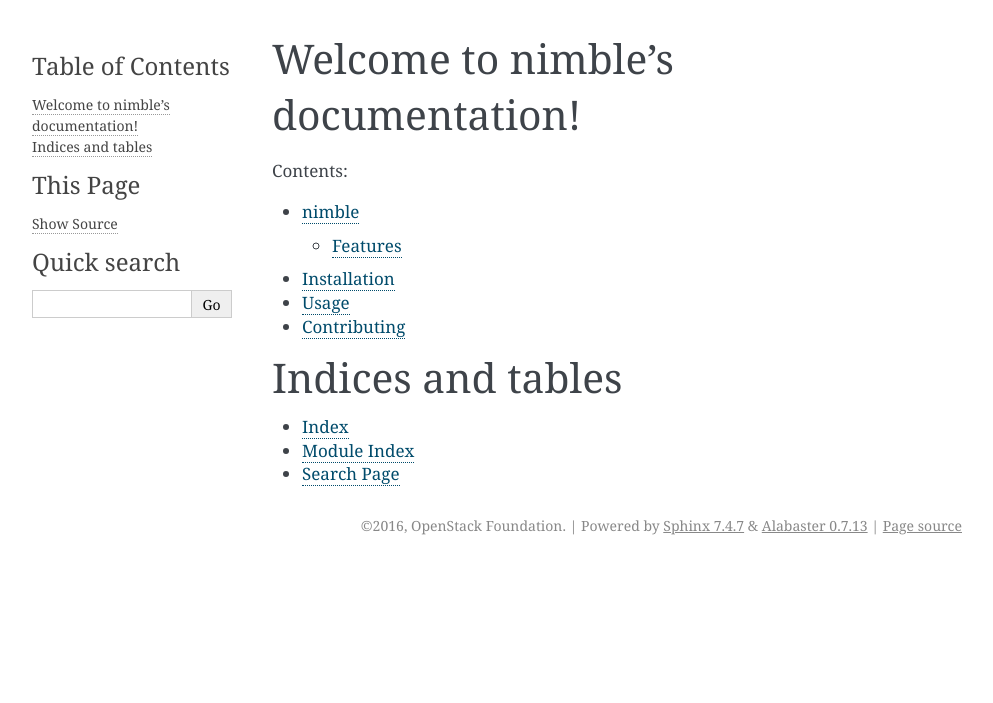
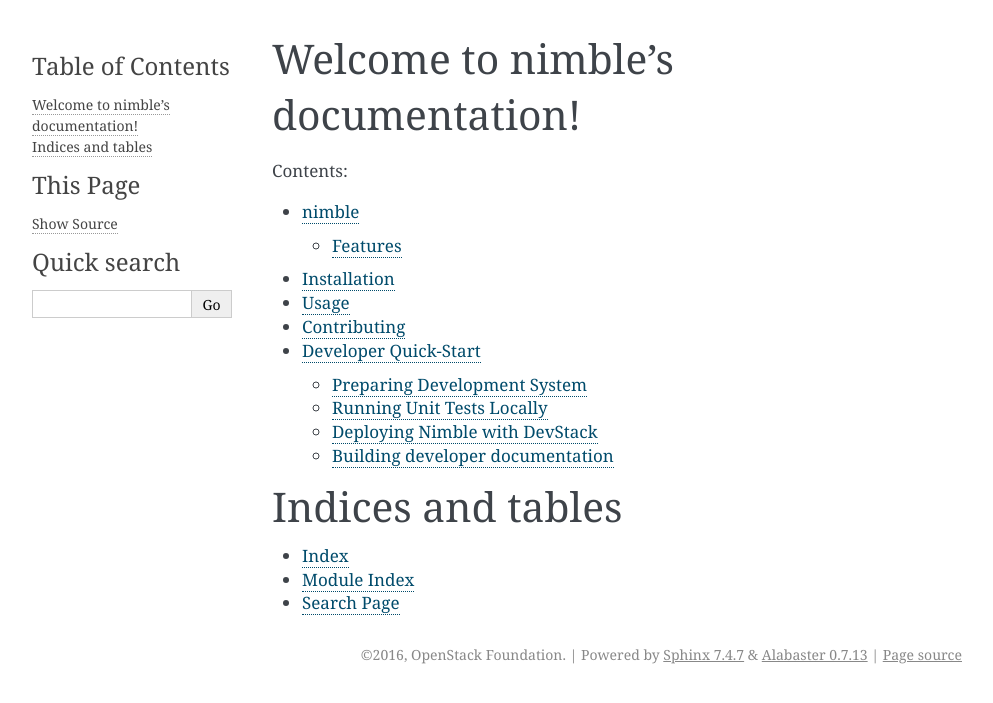
Before and after one commit to openstack-archive/mogan, a Sphinx documentation site: the page built from doc/source/index.rst, in a window 1280 px wide. Shown: the top 703 px of the page, without its empty margins (148-1141 px from the left). Built offline with Sphinx 7.4.7, drawn with Linux system fonts in a browser that asks for light colours; some of the changed lines change nothing that is shown.

Commit message:
Add dev quickstart for developers
Change-Id: I25f7fd684586cc8583ae5ce495eb2c9b59c8da29

```diff
--- /dev/null
+++ b/doc/source/dev/dev-quickstart.rst
@@ -0,0 +1,391 @@
+.. _dev-quickstart:
+
+=====================
+Developer Quick-Start
+=====================
+
+This is a quick walkthrough to get you started developing code for Nimble.
+This assumes you are already familiar with submitting code reviews to
+an OpenStack project.
+
+The gate currently runs the unit tests under Python 2.7, Python 3.4
+and Python 3.5. It is strongly encouraged to run the unit tests locally prior
+to submitting a patch.
+
+.. note::
+    Do not run unit tests on the same environment as devstack due to
+    conflicting configuration with system dependencies.
+
+.. note::
+    This document is compatible with Python (3.5), Ubuntu (16.04) and Fedora (23).
+    When referring to different versions of Python and OS distributions, this
+    is explicitly stated.
+
+.. seealso::
+
+    http://docs.openstack.org/infra/manual/developers.html#development-workflow
+
+Preparing Development System
+============================
+
+System Prerequisites
+--------------------
+
+The following packages cover the prerequisites for a local development
+environment on most current distributions. Instructions for getting set up with
+non-default versions of Python and on older distributions are included below as
+well.
+
+- Ubuntu/Debian::
+
+    sudo apt-get install build-essential python-dev libssl-dev python-pip libmysqlclient-dev libxml2-dev libxslt-dev libpq-dev git git-review libffi-dev gettext ipmitool psmisc graphviz libjpeg-dev
+
+- Fedora 21/RHEL7/CentOS7::
+
+    sudo yum install python-devel openssl-devel python-pip mysql-devel libxml2-devel libxslt-devel postgresql-devel git git-review libffi-devel gettext ipmitool psmisc graphviz gcc libjpeg-turbo-devel
+
+  If using RHEL and yum reports "No package python-pip available" and "No
+  package git-review available", use the EPEL software repository.
+  Instructions can be found at `<https://fedoraproject.org/wiki/EPEL/FAQ#howtouse>`_.
+
+- Fedora 22 or higher::
+
+    sudo dnf install python-devel openssl-devel python-pip mysql-devel libxml2-devel libxslt-devel postgresql-devel git git-review libffi-devel gettext ipmitool psmisc graphviz gcc libjpeg-turbo-devel
+
+  Additionally, if using Fedora 23, ``redhat-rpm-config`` package should be
+  installed so that development virtualenv can be built successfully.
+
+- openSUSE/SLE 12::
+
+    sudo zypper install git git-review libffi-devel libmysqlclient-devel libopenssl-devel libxml2-devel libxslt-devel postgresql-devel python-devel python-nose python-pip gettext-runtime psmisc
+
+  Graphviz is only needed for generating the state machine diagram. To install it
+  on openSUSE or SLE 12, see
+  `<https://software.opensuse.org/download.html?project=graphics&package=graphviz-plugins>`_.
+
+
+(Optional) Installing Py34 requirements
+---------------------------------------
+
+If you need Python 3.4, follow the instructions above to install prerequisites
+and *additionally* install the following packages:
+
+- On Ubuntu 14.x/Debian::
+
+    sudo apt-get install python3-dev
+
+- On Ubuntu 16.04::
+
+    wget https://www.python.org/ftp/python/3.4.4/Python-3.4.4.tgz
+    sudo tar xzf Python-3.4.4.tgz
+    cd Python-3.4.4
+    sudo ./configure
+    sudo make altinstall
+
+    # This will install Python 3.4 without replacing 3.5. To check if 3.4 was installed properly
+    run this command:
+
+    python3.4 -V
+
+- On Fedora 21/RHEL7/CentOS7::
+
+    sudo yum install python3-devel
+
+- On Fedora 22 and higher::
+
+    sudo dnf install python3-devel
+
+(Optional) Installing Py35 requirements
+---------------------------------------
+
+If you need Python 3.5 support on an older distro that does not already have
+it, follow the instructions for installing prerequisites above and
+*additionally* run the following commands.
+
+- On Ubuntu 14.04::
+
+    wget https://www.python.org/ftp/python/3.5.2/Python-3.5.2.tgz
+    sudo tar xzf Python-3.5.2.tgz
+    cd Python-3.5.2
+    sudo ./configure
+    sudo make altinstall
+
+    # This will install Python 3.5 without replacing 3.4. To check if 3.5 was installed properly
+    run this command:
+
+    python3.5 -V
+
+- On Fedora 23::
+
+    sudo dnf install -y dnf-plugins-core
+    sudo dnf copr enable -y mstuchli/Python3.5
+    dnf install -y python35-python3
+
+Python Prerequisites
+--------------------
+
+If your distro has at least tox 1.8, use similar command to install
+``python-tox`` package. Otherwise install this on all distros::
+
+    sudo pip install -U tox
+
+You may need to explicitly upgrade virtualenv if you've installed the one
+from your OS distribution and it is too old (tox will complain). You can
+upgrade it individually, if you need to::
+
+    sudo pip install -U virtualenv
+
+
+Running Unit Tests Locally
+==========================
+
+If you haven't already, Nimble source code should be pulled directly from git::
+
+    # from your home or source directory
+    cd ~
+    git clone https://git.openstack.org/openstack/nimble
+    cd nimble
+
+Running Unit and Style Tests
+----------------------------
+
+All unit tests should be run using tox. To run Nimble's entire test suite::
+
+    # to run the py27, py34, py35 unit tests, and the style tests
+    tox
+
+To run a specific test or tests, use the "-e" option followed by the tox target
+name. For example::
+
+    # run the unit tests under py27 and also run the pep8 tests
+    tox -epy27 -epep8
+
+.. note::
+    If tests are run under py27 and then run under py34 or py35 the following error may occur::
+
+      db type could not be determined
+      ERROR: InvocationError: '/home/ubuntu/nimble/.tox/py35/bin/ostestr'
+
+    To overcome this error remove the file `.testrepository/times.dbm`
+    and then run the py34 or py35 test.
+
+You may pass options to the test programs using positional arguments.
+To run a specific unit test, this passes the -r option and desired test
+(regex string) to `os-testr <https://pypi.python.org/pypi/os-testr>`_::
+
+    # run a specific test for Python 2.7
+    tox -epy27 -- -r test_name
+
+Debugging unit tests
+--------------------
+
+In order to break into the debugger from a unit test we need to insert
+a breaking point to the code:
+
+.. code-block:: python
+
+  import pdb; pdb.set_trace()
+
+Then run ``tox`` with the debug environment as one of the following::
+
+  tox -e debug
+  tox -e debug test_file_name
+  tox -e debug test_file_name.TestClass
+  tox -e debug test_file_name.TestClass.test_name
+
+For more information see the `oslotest documentation
+<http://docs.openstack.org/developer/oslotest/features.html#debugging-with-oslo-debug-helper>`_.
+
+Additional Tox Targets
+----------------------
+
+There are several additional tox targets not included in the default list, such
+as the target which builds the documentation site.   See the ``tox.ini`` file
+for a complete listing of tox targets. These can be run directly by specifying
+the target name::
+
+    # generate the documentation pages locally
+    tox -edocs
+
+    # generate the sample configuration file
+    tox -egenconfig
+
+
+Deploying Nimble with DevStack
+==============================
+
+DevStack may be configured to deploy Nimble, It is easy to develop Nimble
+with the devstack environment. Nimble depends on Ironic, Neutron, and Glance
+to create and schedule virtual machines to simulate bare metal servers.
+It is highly recommended to deploy on an expendable virtual machine and not
+on your personal work station. Deploying Nimble with DevStack requires a
+machine running Ubuntu 14.04 (or later) or Fedora 20 (or later). Make sure
+your machine is fully up to date and has the latest packages installed before
+beginning this process.
+
+.. seealso::
+
+    http://docs.openstack.org/developer/devstack/
+
+
+Devstack will no longer create the user 'stack' with the desired
+permissions, but does provide a script to perform the task::
+
+    git clone https://git.openstack.org/openstack-dev/devstack.git devstack
+    sudo ./devstack/tools/create-stack-user.sh
+
+Switch to the stack user and clone DevStack::
+
+    sudo su - stack
+    git clone https://git.openstack.org/openstack-dev/devstack.git devstack
+
+Create devstack/local.conf with minimal settings required to enable Nimble::
+
+    cd devstack
+    cat >local.conf <<END
+    [[local|localrc]]
+    # Credentials
+    ADMIN_PASSWORD=password
+    DATABASE_PASSWORD=password
+    RABBIT_PASSWORD=password
+    SERVICE_PASSWORD=password
+    SERVICE_TOKEN=password
+    SWIFT_HASH=password
+    SWIFT_TEMPURL_KEY=password
+
+    # Enable Ironic plugin
+    enable_plugin ironic git://git.openstack.org/openstack/ironic
+
+    # Enable Nimble plugin
+    enable_plugin nimble git://git.openstack.org/openstack/nimble
+
+    # Enable Neutron which is required by Ironic and disable nova-network.
+    disable_service n-net
+    disable_service n-novnc
+    enable_service q-svc
+    enable_service q-agt
+    enable_service q-dhcp
+    enable_service q-l3
+    enable_service q-meta
+    enable_service neutron
+
+    # Enable Swift for agent_* drivers
+    enable_service s-proxy
+    enable_service s-object
+    enable_service s-container
+    enable_service s-account
+
+    # Disable Nova
+    disable_service nova n-api n-cpu n-cond n-sch n-novnc n-cauth
+
+    # Disable Horizon
+    disable_service horizon
+
+    # Disable Heat
+    disable_service heat h-api h-api-cfn h-api-cw h-eng
+
+    # Disable Cinder
+    disable_service cinder c-sch c-api c-vol
+
+    # Swift temp URL's are required for agent_* drivers.
+    SWIFT_ENABLE_TEMPURLS=True
+
+    # Create 3 virtual machines to pose as Ironic's baremetal nodes.
+    IRONIC_VM_COUNT=3
+    IRONIC_VM_SSH_PORT=22
+    IRONIC_BAREMETAL_BASIC_OPS=True
+
+    # Enable Ironic drivers.
+    IRONIC_ENABLED_DRIVERS=fake,agent_ssh,agent_ipmitool,pxe_ssh,pxe_ipmitool
+
+    # Change this to alter the default driver for nodes created by devstack.
+    # This driver should be in the enabled list above.
+    IRONIC_DEPLOY_DRIVER=agent_ipmitool
+
+    # The parameters below represent the minimum possible values to create
+    # functional nodes.
+    IRONIC_VM_SPECS_RAM=1280
+    IRONIC_VM_SPECS_DISK=10
+
+    # Size of the ephemeral partition in GB. Use 0 for no ephemeral partition.
+    IRONIC_VM_EPHEMERAL_DISK=0
+
+    # To build your own IPA ramdisk from source, set this to True
+    IRONIC_BUILD_DEPLOY_RAMDISK=False
+
+    VIRT_DRIVER=ironic
+
+    # By default, DevStack creates a 10.0.0.0/24 network for instances.
+    # If this overlaps with the hosts network, you may adjust with the
+    # following.
+    NETWORK_GATEWAY=10.1.0.1
+    FIXED_RANGE=10.1.0.0/24
+    FIXED_NETWORK_SIZE=256
+
+    # Log all output to files
+    LOGFILE=$HOME/devstack.log
+    LOGDIR=$HOME/logs
+    IRONIC_VM_LOG_DIR=$HOME/ironic-bm-logs
+
+    END
+
+.. note::
+    Git protocol requires access to port 9418, which is not a standard port that
+    corporate firewalls always allow. If you are behind a firewall or on a proxy that
+    blocks Git protocol, modify the ``enable_plugin`` line to use ``https://`` instead
+    of ``git://`` and add ``GIT_BASE=https://git.openstack.org`` to the credentials::
+
+      GIT_BASE=https://git.openstack.org
+
+      # Enable Nimble plugin
+      enable_plugin nimble https://git.openstack.org/openstack/nimble
+
+Run stack.sh::
+
+    ./stack.sh
+
+Source credentials, and spawn an instance as the ``demo`` user::
+
+    source ~/devstack/openrc
+
+    # query the image id of the default cirros image
+    image=$(openstack image show $DEFAULT_IMAGE_NAME -f value -c id)
+
+    # spawn instance
+    As our nimbleclient is not ready now, will add this soon...
+
+Building developer documentation
+================================
+
+If you would like to build the documentation locally, eg. to test your
+documentation changes before uploading them for review, run these
+commands to build the documentation set:
+
+- On your local machine::
+
+    # activate your development virtualenv
+    source .tox/venv/bin/activate
+
+    # build the docs
+    tox -edocs
+
+    #Now use your browser to open the top-level index.html located at:
+    nimble/doc/build/html/index.html
+
+
+- On a remote machine::
+
+    # Go to the directory that contains the docs
+    cd ~/nimble/doc/source/
+
+    # Build the docs
+    tox -edocs
+
+    # Change directory to the newly built HTML files
+    cd ~/nimble/doc/build/html/
+
+    # Create a server using python on port 8000
+    python -m SimpleHTTPServer 8000
+
+    #Now use your browser to open the top-level index.html located at:
+    http://host_ip:8000
--- a/doc/source/index.rst
+++ b/doc/source/index.rst
@@ -15,6 +15,7 @@
    installation
    usage
    contributing
+   dev/dev-quickstart
 
 Indices and tables
 ==================
```
